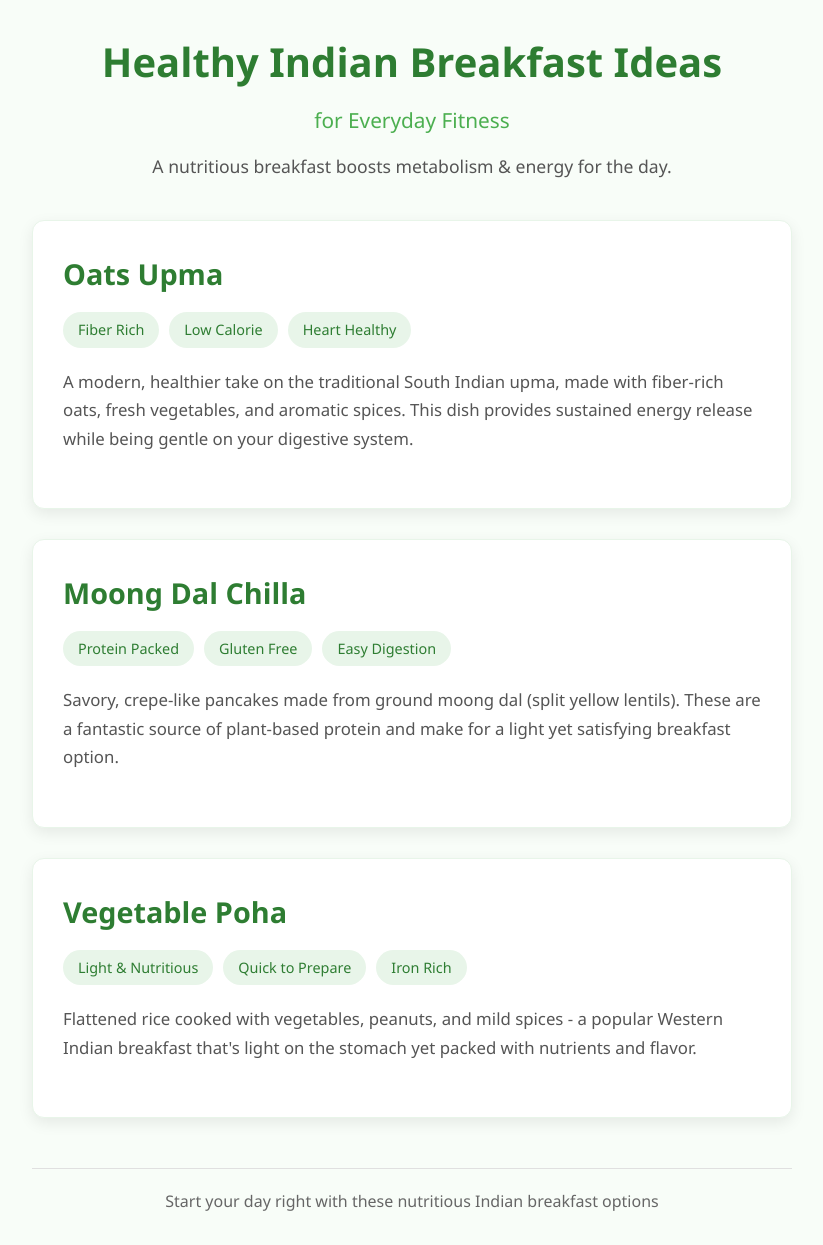
After one commit to jatindeshmukh/Diet_Mandy-main, a Django app: page /blog_1/ in a window 1280 px wide. The commit adds this page. Shown: the whole page, without its empty margins (228-1051 px from the left). Run offline with Django 5.2, Linux system fonts and the light colour scheme.

Commit message:
Blog 1 new page

```diff
--- a/diet_mandy/main/urls.py
+++ b/diet_mandy/main/urls.py
@@ -16,4 +16,5 @@ urlpatterns = [
     path('Pcod_diet/', views.Pcod_diet , name='Pcod_diet'),
     path('inquiry/', views.inquiry, name='inquiry'),
     path('inquiry/success/', views.inquiry_success, name='inquiry-success'),
+    path('blog_1/', views.blog_1, name='blog_1'),
 ]
--- a/diet_mandy/main/views.py
+++ b/diet_mandy/main/views.py
@@ -165,6 +165,9 @@ Routine / Eating Habits:
 def inquiry_success(request):
     return render(request, "inquiry_success.html")
 
+def blog_1(request):
+    return render(request, "blog_1.html")
+
 # from django.shortcuts import render, redirect
 # from django.http import HttpResponse
 
--- /dev/null
+++ b/diet_mandy/static/blog_1.css
@@ -0,0 +1,151 @@
+* {
+    margin: 0;
+    padding: 0;
+    box-sizing: border-box;
+    font-family: 'Segoe UI', Tahoma, Geneva, Verdana, sans-serif;
+}
+
+body {
+    background-color: #f8fdf8;
+    color: #333;
+    line-height: 1.6;
+}
+
+.container {
+    max-width: 800px;
+    margin: 0 auto;
+    padding: 30px 20px;
+}
+
+header {
+    text-align: center;
+    margin-bottom: 40px;
+}
+
+h1 {
+    font-size: 2.5rem;
+    color: #2e7d32;
+    margin-bottom: 10px;
+    font-weight: 700;
+}
+
+.subtitle {
+    font-size: 1.3rem;
+    color: #4caf50;
+    margin-bottom: 15px;
+    font-weight: 500;
+}
+
+.intro-text {
+    font-size: 1.1rem;
+    color: #555;
+    max-width: 600px;
+    margin: 0 auto;
+}
+
+.breakfast-list {
+    display: flex;
+    flex-direction: column;
+    gap: 30px;
+}
+
+.breakfast-card {
+    background: white;
+    border-radius: 12px;
+    box-shadow: 0 5px 15px rgba(0, 0, 0, 0.08);
+    transition: transform 0.3s ease, box-shadow 0.3s ease;
+    overflow: hidden;
+    border: 1px solid #e8f5e9;
+}
+
+.breakfast-card:hover {
+    transform: translateY(-5px);
+    box-shadow: 0 8px 25px rgba(0, 0, 0, 0.12);
+}
+
+.card-content {
+    padding: 30px;
+}
+
+.card-content h2 {
+    color: #2e7d32;
+    font-size: 1.8rem;
+    margin-bottom: 15px;
+    font-weight: 600;
+}
+
+.tags {
+    display: flex;
+    flex-wrap: wrap;
+    gap: 10px;
+    margin-bottom: 20px;
+}
+
+.tag {
+    background: #e8f5e9;
+    color: #2e7d32;
+    padding: 6px 15px;
+    border-radius: 20px;
+    font-size: 0.9rem;
+    font-weight: 500;
+}
+
+.description {
+    color: #555;
+    font-size: 1.05rem;
+    line-height: 1.7;
+    margin-bottom: 25px;
+}
+
+.see-more {
+    border-top: 1px solid #e0e0e0;
+    padding-top: 20px;
+}
+
+.see-more-text {
+    color: #4caf50;
+    font-weight: 600;
+    font-size: 1.1rem;
+    cursor: pointer;
+    transition: color 0.3s ease;
+}
+
+.see-more-text:hover {
+    color: #388e3c;
+}
+
+footer {
+    text-align: center;
+    margin-top: 50px;
+    padding-top: 20px;
+    border-top: 1px solid #e0e0e0;
+    color: #666;
+}
+
+@media (max-width: 768px) {
+    .container {
+        padding: 20px 15px;
+    }
+    h1 {
+        font-size: 2rem;
+    }
+    .subtitle {
+        font-size: 1.1rem;
+    }
+    .card-content {
+        padding: 20px;
+    }
+    .card-content h2 {
+        font-size: 1.5rem;
+    }
+    .tags {
+        gap: 8px;
+    }
+    .tag {
+        font-size: 0.85rem;
+        padding: 5px 12px;
+    }
+    .description {
+        font-size: 1rem;
+    }
+}
--- /dev/null
+++ b/diet_mandy/templates/blog_1.html
@@ -0,0 +1,77 @@
+{% load static %}
+<!DOCTYPE html>
+<html lang="en">
+
+<head>
+    <meta charset="UTF-8">
+    <meta name="viewport" content="width=device-width, initial-scale=1.0">
+    <title>Healthy Indian Breakfast Ideas</title>
+    <link rel="stylesheet" href="{% static 'blog_1.css' %}">
+
+</head>
+
+<body>
+    <div class="container">
+        <header>
+            <h1>Healthy Indian Breakfast Ideas</h1>
+            <p class="subtitle">for Everyday Fitness</p>
+            <p class="intro-text">A nutritious breakfast boosts metabolism & energy for the day.</p>
+        </header>
+
+        <main>
+            <div class="breakfast-list">
+                <!-- Oats Upma Card -->
+                <div class="breakfast-card">
+                    <div class="card-content">
+                        <h2>Oats Upma</h2>
+                        <div class="tags">
+                            <span class="tag">Fiber Rich</span>
+                            <span class="tag">Low Calorie</span>
+                            <span class="tag">Heart Healthy</span>
+                        </div>
+                        <p class="description">
+                            A modern, healthier take on the traditional South Indian upma, made with fiber-rich oats, fresh vegetables, and aromatic spices. This dish provides sustained energy release while being gentle on your digestive system.
+                        </p>
+                    </div>
+                </div>
+
+                <!-- Moong Dal Chilla Card -->
+                <div class="breakfast-card">
+                    <div class="card-content">
+                        <h2>Moong Dal Chilla</h2>
+                        <div class="tags">
+                            <span class="tag">Protein Packed</span>
+                            <span class="tag">Gluten Free</span>
+                            <span class="tag">Easy Digestion</span>
+                        </div>
+                        <p class="description">
+                            Savory, crepe-like pancakes made from ground moong dal (split yellow lentils). These are a fantastic source of plant-based protein and make for a light yet satisfying breakfast option.
+                        </p>
+                    </div>
+                </div>
+
+                <!-- Vegetable Poha Card -->
+                <div class="breakfast-card">
+                    <div class="card-content">
+                        <h2>Vegetable Poha</h2>
+                        <div class="tags">
+                            <span class="tag">Light & Nutritious</span>
+                            <span class="tag">Quick to Prepare</span>
+                            <span class="tag">Iron Rich</span>
+                        </div>
+                        <p class="description">
+                            Flattened rice cooked with vegetables, peanuts, and mild spices - a popular Western Indian breakfast that's light on the stomach yet packed with nutrients and flavor.
+                        </p>
+
+                    </div>
+                </div>
+            </div>
+        </main>
+
+        <footer>
+            <p>Start your day right with these nutritious Indian breakfast options</p>
+        </footer>
+    </div>
+</body>
+
+</html>
```
Also changed, not shown: diet_mandy/static/blogs.css (+9 -1 lines), diet_mandy/templates/blogs.html (+10 -6 lines).
